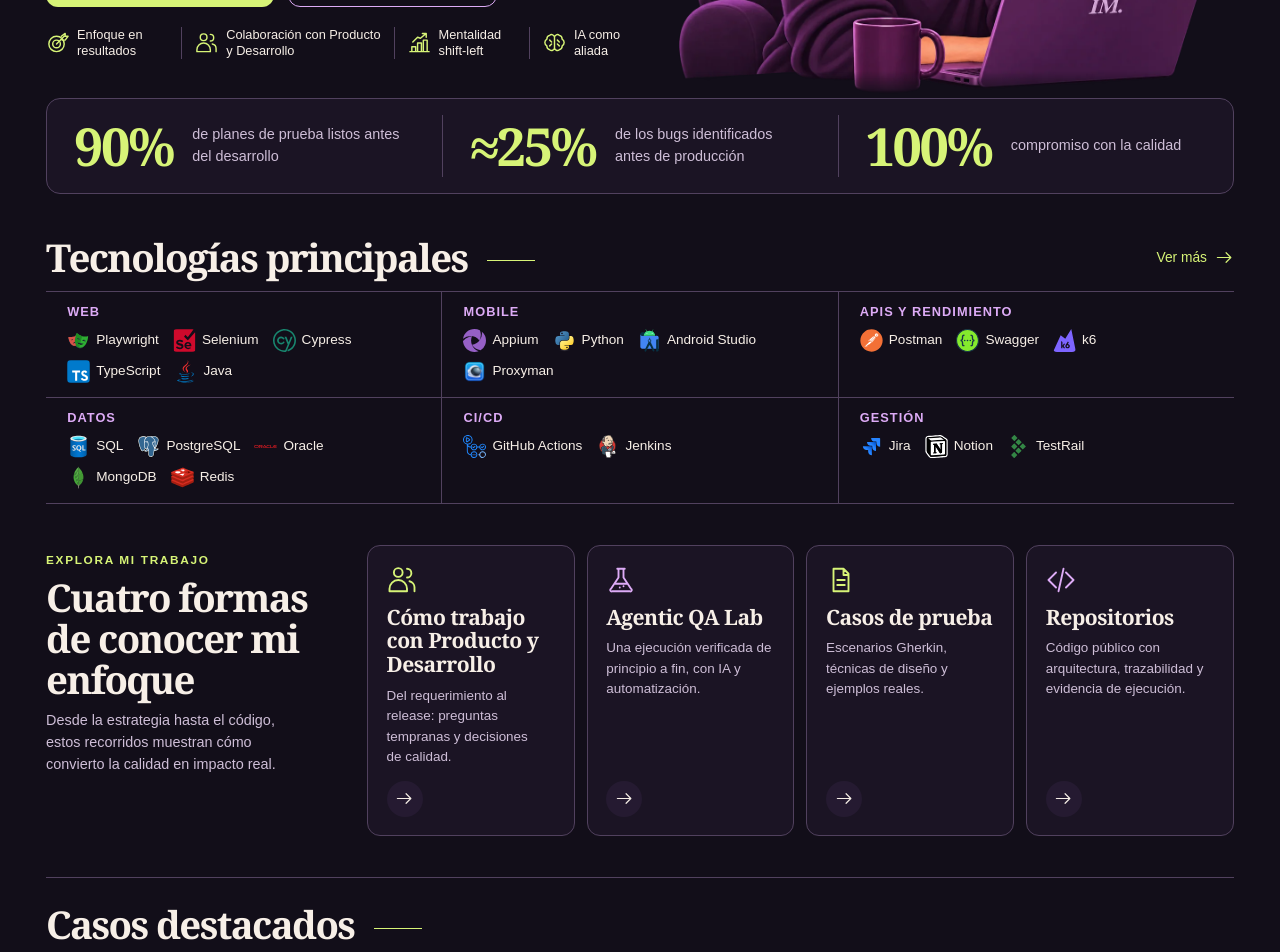
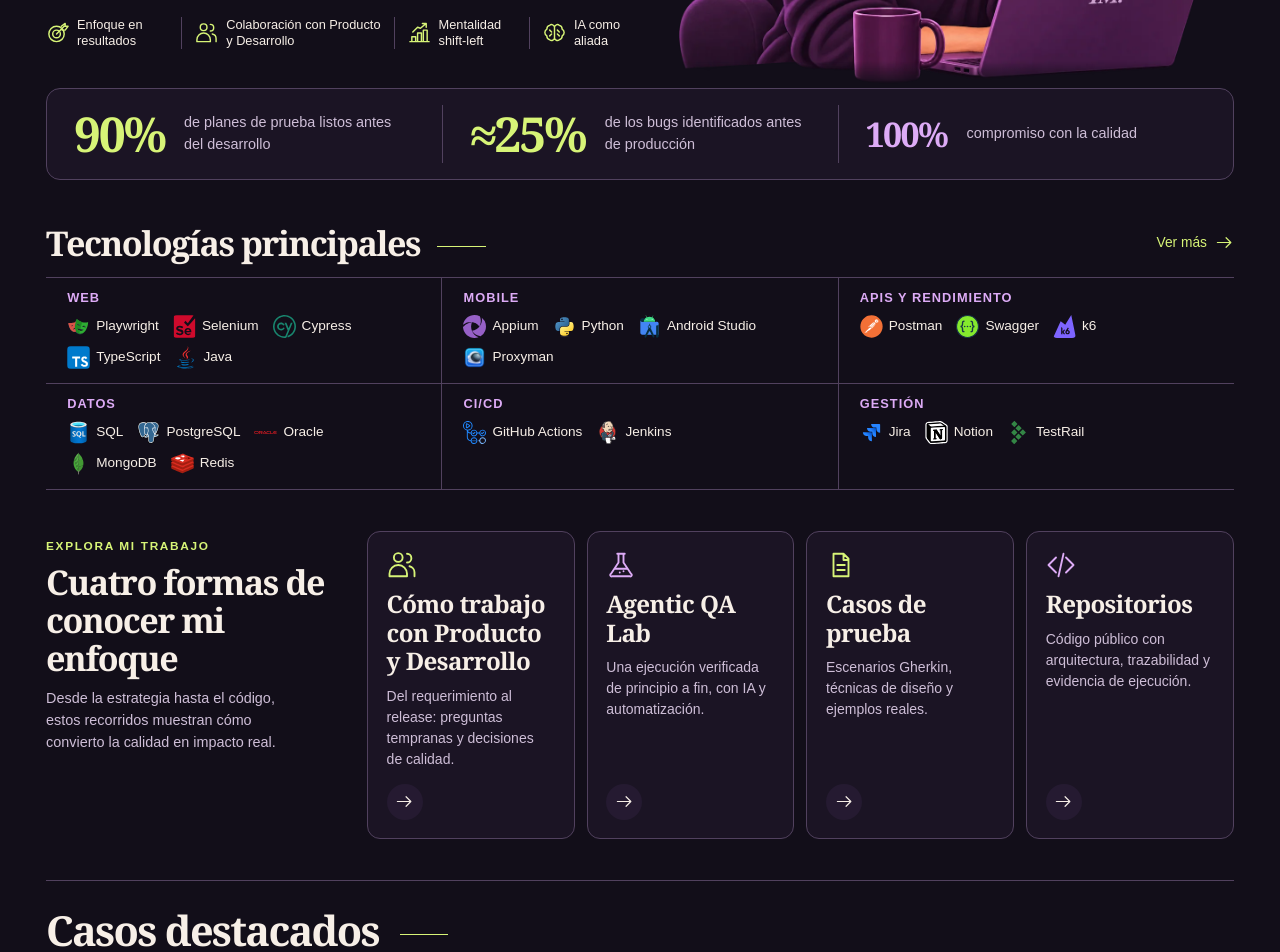
Before and after one commit to imalisani/imalisani, a Next.js app in the folder portfolio/: page / in a window 1280 px wide. Shown: the part 440-1392 px from the top of the page. Built offline with nearby package versions, Linux system fonts and the light colour scheme.

Commit message:
refine(portfolio): establish a responsive type hierarchy

```diff
--- a/portfolio/app/components/SkillsMap.module.css
+++ b/portfolio/app/components/SkillsMap.module.css
@@ -17,7 +17,7 @@
 .strategy{grid-area:strategy;background:var(--violet);color:white}
 .human{grid-area:human;background:var(--sand);color:var(--ink)}
 .topline{display:flex;justify-content:space-between;gap:16px;padding-bottom:14px;border-bottom:1px solid currentColor;text-transform:uppercase;letter-spacing:.13em;font-size:9px}
-.domain h3{align-self:center;font-family:Georgia,serif;font-size:clamp(32px,3vw,48px);font-weight:400;line-height:1;letter-spacing:-.04em;margin:0;max-width:520px}
+.domain h3{align-self:center;font-family:Georgia,serif;font-size:var(--type-card);font-weight:400;line-height:1;letter-spacing:-.04em;margin:0;max-width:520px}
 .domain h3:after{content:"";display:block;width:10px;height:10px;margin-top:14px;border-radius:50%;border:1px solid currentColor;background:var(--paper)}
 .skills{display:flex;flex-wrap:wrap;gap:8px;align-content:flex-end}
 .skills span{border:1px solid currentColor;border-radius:999px;padding:7px 10px;background:color-mix(in srgb,var(--paper) 64%,transparent);font-size:10px;letter-spacing:.05em;white-space:nowrap;transition:transform .28s ease,background-color .28s ease}
@@ -39,6 +39,6 @@
 @keyframes coreOrbitOne{from{transform:rotate(-18deg)}to{transform:rotate(342deg)}}
 @keyframes coreOrbitTwo{from{transform:rotate(28deg)}to{transform:rotate(388deg)}}
 @media(max-width:900px){.map{grid-template-columns:1fr 1fr;grid-template-rows:auto auto auto;grid-template-areas:"core core" "technical strategy" "human human";min-height:0}.orbits{display:none}.core{margin:24px 0 30px;width:210px}.coreContent strong{font-size:29px}.coreContent p{font-size:10px}.domain{min-height:270px}.human{min-height:230px}}
-@media(max-width:760px){.section{padding:60px 20px}.map{grid-template-columns:minmax(0,1fr);grid-template-rows:auto;grid-template-areas:"core" "technical" "strategy" "human";gap:12px}.core{margin:20px auto 30px;width:195px}.coreContent{padding-inline:4px}.coreContent strong{font-size:27px}.coreContent>span{font-size:8px}.domain{min-height:255px;padding:18px 18px}.human{min-height:240px}.domain h3{font-size:clamp(36px,10vw,46px);line-height:1.02}.skills span{font-size:9px;white-space:normal}}
+@media(max-width:760px){.section{padding:60px 20px}.map{grid-template-columns:minmax(0,1fr);grid-template-rows:auto;grid-template-areas:"core" "technical" "strategy" "human";gap:12px}.core{margin:20px auto 30px;width:195px}.coreContent{padding-inline:4px}.coreContent strong{font-size:27px}.coreContent>span{font-size:8px}.domain{min-height:255px;padding:18px 18px}.human{min-height:240px}.skills span{font-size:9px;white-space:normal}}
 @media(max-width:380px){.core{width:178px}.coreContent strong{font-size:24px}.coreContent p{font-size:9px}.domain{min-height:240px}.topline{gap:10px}.skills{gap:7px}.skills span{padding:7px 9px}}
 @media(prefers-reduced-motion:reduce){.orbitTrack ellipse,.connector,.signal,.core,.core:before,.core:after{animation:none}.movingNode{display:none}.domain,.skills span{transition:none}.domain:hover,.skills span:hover{transform:none}}
--- a/portfolio/app/globals.css
+++ b/portfolio/app/globals.css
@@ -1,3 +1,18 @@
+:root {
+  --type-name: clamp(2.375rem, 1.25rem + 4vw, 4.875rem);
+  --type-role: clamp(1.375rem, 1.1rem + 1vw, 2.125rem);
+  --type-page: clamp(2rem, 1.15rem + 3.4vw, 4.5rem);
+  --type-section: clamp(1.625rem, 1.15rem + 1.8vw, 3rem);
+  --type-subheading: clamp(1.375rem, 1.05rem + 1.35vw, 2.25rem);
+  --type-card: clamp(1.125rem, .99rem + .65vw, 1.625rem);
+  --type-metric: clamp(1.875rem, 1.25rem + 2.2vw, 3.5rem);
+  --type-lead: clamp(1rem, .94rem + .32vw, 1.1875rem);
+  --type-body: 1rem;
+  --type-small: .875rem;
+  --type-label: .75rem;
+  --page-hero-space: clamp(2.75rem, 5.5vw, 5.5rem);
+}
+
 :root{--ink:#21172d;--paper:#eee8dc;--violet:#7652a3;--lav:#bca8d5;--lime:#c7e66a;--sand:#d8bda0;--line:#21172d38;--inverse:#21172d;--on-inverse:#eee8dc}html[data-theme="dark"]{color-scheme:dark;--ink:#f3ede4;--paper:#15111c;--violet:#916ec0;--lav:#392a48;--sand:#513d34;--line:#f3ede43d;--inverse:#0d0912;--on-inverse:#f3ede4}*{box-sizing:border-box}html{scroll-behavior:smooth}body{margin:0;background:var(--paper);color:var(--ink);font-family:Arial,Helvetica,sans-serif;transition:background-color .25s,color .25s}main{background:var(--paper);color:var(--ink)}a{color:inherit;text-decoration:none}button{font:inherit}section,footer{scroll-margin-top:125px}::selection{background:var(--lime);color:#21172d}
 main[lang="es"] .hero h1{font-size:clamp(54px,7.1vw,118px);line-height:.87;letter-spacing:-.055em;max-width:62vw}
 @media(max-width:760px){main[lang="es"] .hero h1{font-size:14vw;line-height:.92;max-width:100%;margin-top:70px}}
@@ -176,7 +191,7 @@ html{scroll-padding-top:108px}
 
 .evidence{padding:clamp(70px,7vw,110px) 4vw;background:var(--inverse);color:var(--on-inverse)}
 .evidenceHead{display:grid;grid-template-columns:1.25fr .55fr;gap:6vw;align-items:end;margin-bottom:52px}
-.evidenceHead h2{max-width:900px;margin:0;font-family:Georgia,serif;font-size:clamp(46px,6vw,92px);font-weight:400;line-height:.94;letter-spacing:-.05em}
+.evidenceHead h2{max-width:900px;margin:0;font-family:Georgia,serif;font-size:var(--type-section);font-weight:400;line-height:1.1;letter-spacing:-.035em}
 .evidenceHead>p{margin:0;font-size:15px;line-height:1.65}
 .evidenceGrid{display:grid;grid-template-columns:repeat(3,1fr);border-top:1px solid color-mix(in srgb,var(--on-inverse) 25%,transparent);border-bottom:1px solid color-mix(in srgb,var(--on-inverse) 25%,transparent)}
 .evidenceGrid article{display:grid;grid-template-columns:auto 1fr;gap:24px;align-items:center;min-height:230px;padding:26px;border-right:1px solid color-mix(in srgb,var(--on-inverse) 25%,transparent)}
@@ -196,18 +211,18 @@ html{scroll-padding-top:108px}
 
 /* Detailed about page: context is available without weighing down the home page. */
 .aboutPage{min-height:100vh}
-.aboutHero{padding:clamp(90px,10vw,155px) 4vw clamp(70px,7vw,110px);background:var(--inverse);color:var(--on-inverse)}
-.aboutHero h1{max-width:1250px;margin:0;font-family:Georgia,serif;font-size:clamp(60px,9.2vw,148px);font-weight:400;line-height:.88;letter-spacing:-.065em}.aboutHero h1 em{color:var(--lime);font-weight:400}
-.aboutLead{max-width:810px;margin:55px 0 0;font-family:Georgia,serif;font-size:clamp(24px,2.6vw,40px);line-height:1.25}
-.aboutVision h2{margin:0;font-family:Georgia,serif;font-size:clamp(48px,6vw,92px);font-weight:400;line-height:.94;letter-spacing:-.05em}
-.aboutVision{padding:clamp(70px,8vw,120px) 4vw}.aboutVision>header{display:grid;grid-template-columns:.4fr 1.2fr .55fr;gap:4vw;align-items:end;margin-bottom:55px}.aboutVision>header>p:last-child{margin:0;font-size:16px;line-height:1.65}.aboutVision>div{display:grid;grid-template-columns:repeat(3,1fr);gap:12px}.aboutVision article{min-height:290px;padding:26px;background:var(--violet);color:white;display:flex;flex-direction:column}.aboutVision article:nth-child(2){background:var(--lime);color:#21172d}.aboutVision article:nth-child(3){background:var(--sand);color:#21172d}.aboutVision article>span{font:9px "Courier New",monospace}.aboutVision h3{margin:auto 0 18px;font-family:Georgia,serif;font-size:clamp(30px,3vw,46px);font-weight:400;line-height:1}.aboutVision article p{margin:0;font-size:14px;line-height:1.6}
-.aboutClose{padding:clamp(70px,7vw,110px) 4vw calc(120px + env(safe-area-inset-bottom));background:var(--inverse);color:var(--on-inverse)}.aboutClose h2{max-width:900px;margin:0 0 38px;font-family:Georgia,serif;font-size:clamp(46px,6vw,90px);font-weight:400;line-height:.95}.aboutClose>div{display:flex;flex-wrap:wrap;gap:12px}.aboutClose .buttonPrimary{background:var(--lime);border-color:var(--lime);color:#21172d}.aboutClose .buttonSecondary{border-color:var(--on-inverse);color:var(--on-inverse)}
+.aboutHero{padding:var(--page-hero-space) 4vw;background:var(--inverse);color:var(--on-inverse)}
+.aboutHero h1{max-width:1100px;margin:0;font-family:Georgia,serif;font-size:var(--type-page);font-weight:400;line-height:1.04;letter-spacing:-.045em}.aboutHero h1 em{color:var(--lime);font-weight:400}
+.aboutLead{max-width:60ch;margin:clamp(16px,3vw,32px) 0 0;font-size:var(--type-lead);line-height:1.55}
+.aboutVision h2{margin:0;font-family:Georgia,serif;font-size:var(--type-section);font-weight:400;line-height:1.1;letter-spacing:-.035em}
+.aboutVision{padding:clamp(70px,8vw,120px) 4vw}.aboutVision>header{display:grid;grid-template-columns:.4fr 1.2fr .55fr;gap:4vw;align-items:end;margin-bottom:55px}.aboutVision>header>p:last-child{margin:0;font-size:16px;line-height:1.65}.aboutVision>div{display:grid;grid-template-columns:repeat(3,1fr);gap:12px}.aboutVision article{min-height:290px;padding:26px;background:var(--violet);color:white;display:flex;flex-direction:column}.aboutVision article:nth-child(2){background:var(--lime);color:#21172d}.aboutVision article:nth-child(3){background:var(--sand);color:#21172d}.aboutVision article>span{font:9px "Courier New",monospace}.aboutVision h3{margin:auto 0 18px;font-family:Georgia,serif;font-size:var(--type-card);font-weight:400;line-height:1.15}.aboutVision article p{margin:0;font-size:14px;line-height:1.6}
+.aboutClose{padding:clamp(70px,7vw,110px) 4vw calc(120px + env(safe-area-inset-bottom));background:var(--inverse);color:var(--on-inverse)}.aboutClose h2{max-width:900px;margin:0 0 28px;font-family:Georgia,serif;font-size:var(--type-section);font-weight:400;line-height:1.1}.aboutClose>div{display:flex;flex-wrap:wrap;gap:12px}.aboutClose .buttonPrimary{background:var(--lime);border-color:var(--lime);color:#21172d}.aboutClose .buttonSecondary{border-color:var(--on-inverse);color:var(--on-inverse)}
 
 @media(max-width:1050px){.heroGrid{grid-template-columns:1fr .8fr}.heroMinimal h1.heroName{font-size:clamp(72px,10vw,110px)}.evidenceGrid article{grid-template-columns:1fr;justify-items:start}.futureCompact{grid-template-columns:1fr}.futureCompact>div{grid-template-columns:1fr 1fr}.futureCompact a{justify-self:start}.aboutVision>header{grid-template-columns:1fr}}
 @media(max-width:760px){
   html{scroll-padding-top:116px}.heroMinimal{padding:28px 20px 58px!important;min-height:0!important}.heroGrid{grid-template-columns:1fr;gap:24px;min-height:0}.heroIdentity{padding-top:35px}.heroMinimal h1.heroName{font-size:clamp(64px,21vw,92px);line-height:.8}.heroPromise{font-size:clamp(27px,8.5vw,38px);margin-top:24px}.heroSummary{font-size:14px}.heroActions{display:grid;grid-template-columns:1fr}.buttonPrimary,.buttonSecondary{width:100%}.heroMinimal .qaUniverse{width:min(92vw,390px);margin:8px auto 0}.compactIndex{padding-block:64px}.compactIndex .pageIndexCard{min-height:230px}
-  .evidence{padding:64px 20px}.evidenceHead{grid-template-columns:1fr;gap:22px;margin-bottom:35px}.evidenceHead h2{font-size:clamp(44px,13vw,58px)}.evidenceGrid{grid-template-columns:1fr}.evidenceGrid article{grid-template-columns:auto 1fr;min-height:0;padding:24px 0;border-right:0;border-bottom:1px solid color-mix(in srgb,var(--on-inverse) 25%,transparent)}.evidenceGrid article:last-child{border-bottom:0}.evidenceRing{width:106px}
-  .storyTeaser{grid-template-columns:1fr;gap:35px;padding:64px 20px}.storyTeaser h2{font-size:clamp(46px,13vw,62px)}.storyTeaser>div:last-child>p{font-size:15px}.futureCompact{padding:58px 20px}.futureCompact>div{grid-template-columns:1fr;gap:25px}.futureCompact h2{font-size:clamp(42px,12vw,56px)}.aboutHero{padding:72px 20px 64px}.aboutHero h1{font-size:clamp(52px,15vw,72px);line-height:.92}.aboutLead{margin-top:38px;font-size:25px}.aboutVision,.aboutClose{padding-left:20px;padding-right:20px}.aboutVision h2{font-size:clamp(45px,13vw,58px)}.aboutVision>div{grid-template-columns:1fr}.aboutVision article{min-height:250px}.aboutClose{padding-bottom:calc(110px + env(safe-area-inset-bottom))}.aboutClose>div{display:grid}.aboutClose .buttonPrimary,.aboutClose .buttonSecondary{width:100%}
+  .evidence{padding:64px 20px}.evidenceHead{grid-template-columns:1fr;gap:22px;margin-bottom:35px}.evidenceGrid{grid-template-columns:1fr}.evidenceGrid article{grid-template-columns:auto 1fr;min-height:0;padding:24px 0;border-right:0;border-bottom:1px solid color-mix(in srgb,var(--on-inverse) 25%,transparent)}.evidenceGrid article:last-child{border-bottom:0}.evidenceRing{width:106px}
+  .storyTeaser{grid-template-columns:1fr;gap:35px;padding:64px 20px}.storyTeaser h2{font-size:clamp(46px,13vw,62px)}.storyTeaser>div:last-child>p{font-size:15px}.futureCompact{padding:58px 20px}.futureCompact>div{grid-template-columns:1fr;gap:25px}.futureCompact h2{font-size:clamp(42px,12vw,56px)}.aboutHero{padding-inline:20px}.aboutVision,.aboutClose{padding-left:20px;padding-right:20px}.aboutVision>div{grid-template-columns:1fr}.aboutVision article{min-height:250px}.aboutClose{padding-bottom:calc(110px + env(safe-area-inset-bottom))}.aboutClose>div{display:grid}.aboutClose .buttonPrimary,.aboutClose .buttonSecondary{width:100%}
 }
 @media(prefers-reduced-motion:reduce){.buttonPrimary,.buttonSecondary{transition:none}.buttonPrimary:hover,.buttonSecondary:hover,.buttonPrimary:focus-visible,.buttonSecondary:focus-visible{transform:none}}
 
@@ -255,6 +270,8 @@ html[data-theme="dark"] .compactIndex .pageIndexCard:nth-child(4):hover{backgrou
 
 .aboutMotto .heroPromise {
   margin-top: 0;
+  font-size: var(--type-subheading);
+  line-height: 1.15;
 }
 
 .aboutMotto p {
@@ -263,9 +280,9 @@ html[data-theme="dark"] .compactIndex .pageIndexCard:nth-child(4):hover{backgrou
 }
 
 .contactPageTitle {
-  font: 400 clamp(48px, 8vw, 120px)/.96 Georgia, serif;
-  letter-spacing: -.06em;
-  margin: 0 0 clamp(32px, 5.6vw, 86px);
+  font: 400 var(--type-page)/1.04 Georgia, serif;
+  letter-spacing: -.045em;
+  margin: 0 0 clamp(24px, 3.5vw, 52px);
 }
 
 .contactPageTitle em {
@@ -274,7 +291,7 @@ html[data-theme="dark"] .compactIndex .pageIndexCard:nth-child(4):hover{backgrou
 }
 
 .contactPage {
-  padding: clamp(42px, 7vw, 110px) clamp(20px, 4vw, 64px) clamp(48px, 7vw, 100px);
+  padding: var(--page-hero-space) clamp(20px, 4vw, 64px) clamp(48px, 7vw, 100px);
   background: var(--inverse);
   color: var(--on-inverse);
 }
@@ -290,11 +307,26 @@ html[data-theme="dark"] .compactIndex .pageIndexCard:nth-child(4):hover{backgrou
   align-items: stretch;
 }
 
+.contactPage .signature {
+  width: auto;
+  font-size: clamp(1.5rem, 1rem + 3vw, 3.75rem);
+  letter-spacing: -.045em;
+  line-height: 1.1;
+  margin: clamp(36px, 5vw, 80px) 0 0;
+  white-space: normal;
+}
+
 .contactPage .contactArea,
 .contactPage .bookingArea {
   min-width: 0;
 }
 
+.contactPage .contactHeading,
+.contactPage .bookingTitle {
+  font-size: var(--type-subheading);
+  line-height: 1.12;
+}
+
 .contactPage .bookingTitle {
   margin: auto 0 22px;
 }
--- a/portfolio/app/home.module.css
+++ b/portfolio/app/home.module.css
@@ -67,7 +67,7 @@
 
 .identity h1 {
   margin: 9px 0 0;
-  font: 700 clamp(43px, 6.15vw, 96px)/.99 var(--home-serif);
+  font: 700 var(--type-name)/1.02 var(--home-serif);
   letter-spacing: -.065em;
   text-wrap: balance;
 }
@@ -83,7 +83,7 @@
 .role {
   margin: 0;
   color: var(--home-violet);
-  font: italic 600 clamp(25px, 3vw, 44px)/1.12 var(--home-serif);
+  font: italic 600 var(--type-role)/1.12 var(--home-serif);
   letter-spacing: -.035em;
 }
 
@@ -95,8 +95,8 @@
 .lead {
   max-width: 36rem;
   margin: 18px 0;
-  font-size: clamp(1rem, 1.48vw, 1.3rem);
-  line-height: 1.48;
+  font-size: var(--type-lead);
+  line-height: 1.55;
   text-wrap: pretty;
 }
 
@@ -251,9 +251,14 @@
 
 .metrics strong {
   color: var(--home-accent);
-  font: 700 clamp(30px, 4.1vw, 60px)/1 var(--home-serif);
+  font: 700 var(--type-metric)/1 var(--home-serif);
   letter-spacing: -.045em;
   white-space: nowrap;
+}
+
+.metrics li:last-child strong {
+  color: var(--home-violet);
+  font-size: var(--type-subheading);
 }
 
 .metrics span,
@@ -282,9 +287,13 @@
 .sectionHeading h2,
 .explore h2 {
   margin: 0;
-  font: 600 clamp(28px, 3vw, 45px)/1.06 var(--home-serif);
+  font: 600 var(--type-subheading)/1.12 var(--home-serif);
   letter-spacing: -.042em;
   text-wrap: balance;
+}
+
+.cases .sectionHeading h2 {
+  font-size: var(--type-section);
 }
 
 .sectionHeading h2::after {
@@ -406,14 +415,14 @@
 
 .card h3 {
   margin: 0;
-  font: 600 clamp(17px, 1.65vw, 24px)/1.13 var(--home-serif);
+  font: 600 var(--type-card)/1.18 var(--home-serif);
   letter-spacing: -.025em;
   text-wrap: pretty;
 }
 
 .card p {
   margin: 0 0 4px;
-  font-size: .84rem;
+  font-size: var(--type-small);
 }
 
 .cardIcon {
@@ -503,7 +512,7 @@
 
 .caseCopy strong {
   max-width: 19ch;
-  font: 700 clamp(24px, 2.65vw, 40px)/1.04 var(--home-serif);
+  font: 700 var(--type-subheading)/1.13 var(--home-serif);
   letter-spacing: -.037em;
   text-wrap: pretty;
 }
@@ -621,7 +630,6 @@
   }
 
   .identity h1 {
-    font-size: clamp(42px, 9vw, 62px);
     text-wrap: pretty;
   }
 
--- a/portfolio/app/sobre-mi/about-narrative.module.css
+++ b/portfolio/app/sobre-mi/about-narrative.module.css
@@ -34,7 +34,7 @@
   align-items: center;
   gap: 14px;
   margin: 0 0 clamp(15px, 2.1vw, 25px);
-  font: 600 clamp(30px, 4vw, 49px)/1.03 Georgia, serif;
+  font: 600 var(--type-section)/1.1 Georgia, serif;
   letter-spacing: -.045em;
 }
 
@@ -75,7 +75,7 @@
 
 .card h3 {
   margin: 0 0 9px;
-  font: 600 clamp(20px, 2.25vw, 30px)/1.08 Georgia, serif;
+  font: 600 var(--type-card)/1.15 Georgia, serif;
   letter-spacing: -.03em;
   text-wrap: balance;
 }
@@ -83,7 +83,7 @@
 .card p {
   margin: 0;
   color: var(--journey-muted);
-  font-size: clamp(.94rem, 1.25vw, 1.06rem);
+  font-size: var(--type-body);
   line-height: 1.58;
   text-wrap: pretty;
 }
--- a/portfolio/app/sobre-mi/logistics-experience.module.css
+++ b/portfolio/app/sobre-mi/logistics-experience.module.css
@@ -42,7 +42,7 @@
 
 .header h2 {
   margin: 0;
-  font: 600 clamp(42px, 6.5vw, 84px)/.98 Georgia, serif;
+  font: 600 var(--type-section)/1.1 Georgia, serif;
   letter-spacing: -.06em;
 }
 
@@ -56,14 +56,14 @@
   max-width: 54ch;
   margin: 0;
   color: var(--muted);
-  font-size: clamp(.95rem, 1.5vw, 1.125rem);
+  font-size: var(--type-body);
   line-height: 1.55;
   text-wrap: pretty;
 }
 
 .subheading {
   margin: 0 0 12px;
-  font: 600 clamp(22px, 2.55vw, 34px)/1.12 Georgia, serif;
+  font: 600 var(--type-subheading)/1.13 Georgia, serif;
   letter-spacing: -.025em;
 }
 
@@ -187,7 +187,7 @@
 
 .metrics strong {
   color: var(--ink-accent);
-  font: 600 clamp(28px, 4vw, 47px)/1 Georgia, serif;
+  font: 600 var(--type-metric)/1 Georgia, serif;
   letter-spacing: -.05em;
   white-space: nowrap;
 }
```
Also changed, not shown: portfolio/app/agentic-qa-lab/qa-evidence-pack.module.css (+6 -6 lines), portfolio/app/casos-de-prueba/test-cases.module.css (+5 -5 lines), portfolio/app/components/TestingStories.module.css (+7 -7 lines), portfolio/app/repositorios/repositories.module.css (+7 -7 lines), portfolio/app/agentic-qa-lab/agent-system-scroll.module.css, portfolio/app/agentic-qa-lab/agentic-qa-lab.module.css, portfolio/app/como-trabajo/process.module.css.
